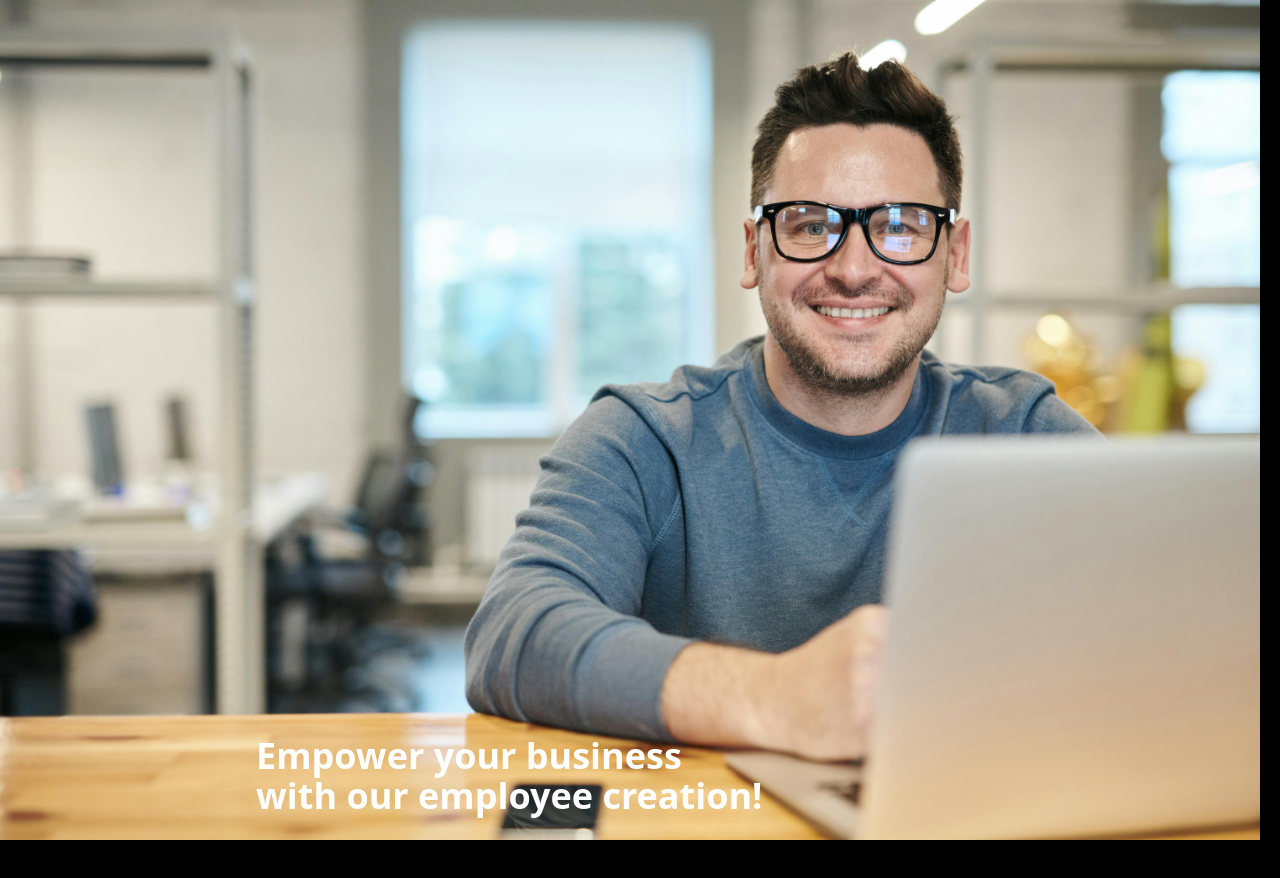
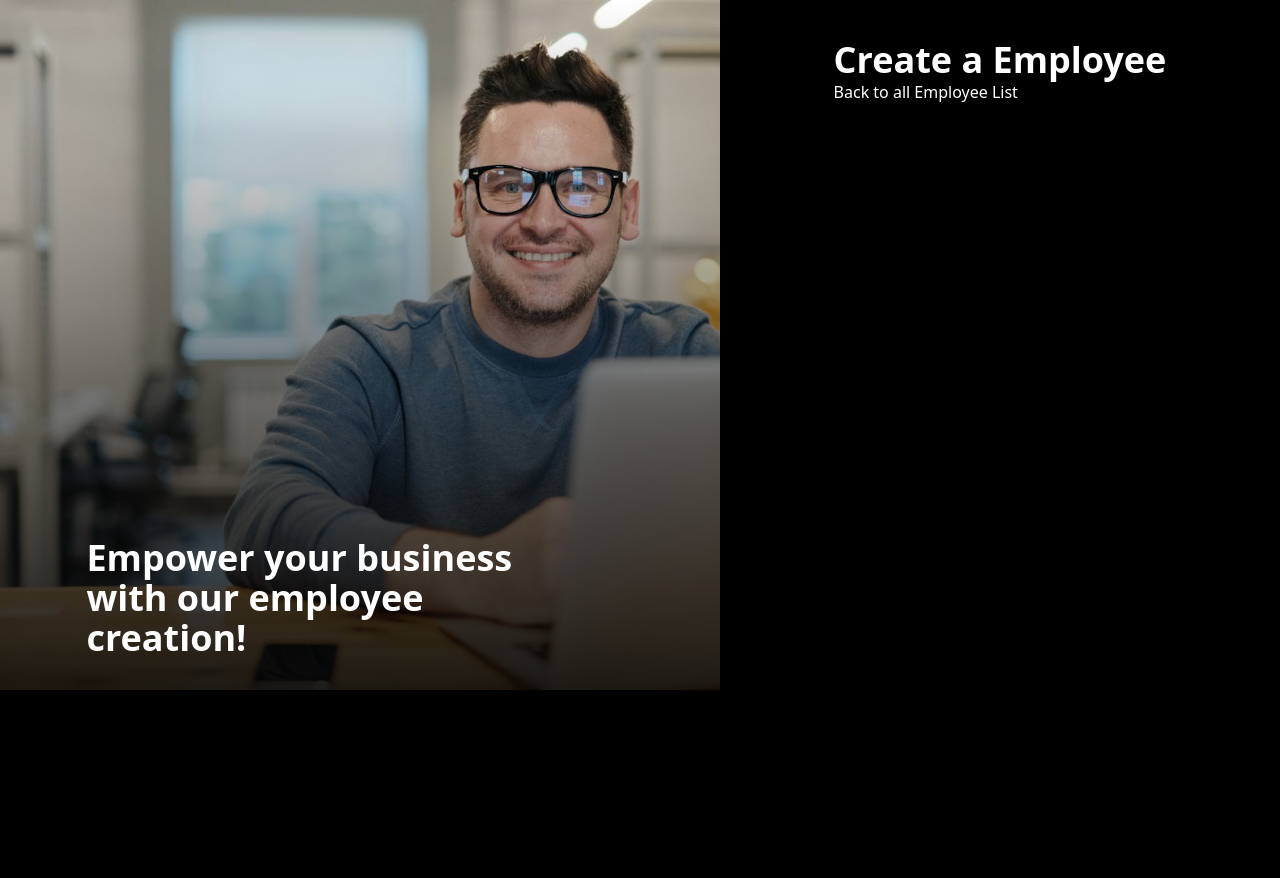
Before and after one commit to Kumar-Akshat22/Dummy-MERN-App, a React (Create React App) app in the folder frontend/: page /addemployee in a window 1280 px wide. Shown: the top 878 px of the page. After the commit the page ends 800 px from the top, so only its background shows below. Built offline with nearby package versions, Linux system fonts and the light colour scheme.

Commit message:
developing employee details form page

```diff
--- a/frontend/src/pages/CreateEmployeePage.js
+++ b/frontend/src/pages/CreateEmployeePage.js
@@ -1,33 +1,36 @@
 import React from 'react'
 import EmployeeForm from '../components/EmployeeForm'
-import FormImage from "../assets/Form Page.jpg"
+import formImage from "../assets/formImage.jpg"
 
 function CreateEmployeePage() {
   return (
     <section>
-      <div className=''>
-        <div className='relative'>
-          <div>
-            <img src={FormImage} width="1260" height="750"></img>
+      <div className='flex'>
+        <div className='relative pb-24'>
+          <div className='w-[720px] h-[690px]'>
+            <img className="h-full w-full object-cover object-top" src={formImage}></img>
           </div>
 
           {/* Gradient */}
-          <div></div>
+          <div className='absolute inset-0 bg-gradient-to-t from-black to-transparent'></div>
 
           {/* Text */}
-          <div className='w-full max-w-lg absolute bottom-6 left-[20%]'>
+          <div className='w-full max-w-[30rem] absolute bottom-[8rem] left-[12%]'>
             <p className='text-white text-4xl font-bold'>Empower your business with our employee creation!</p>
           </div>
 
         </div>
-        <div>
+        <div className='w-full flex flex-col px-8 py-10 items-center max-w-xl'>
 
-          <div>
-            <h1>Create a Employee</h1>
-            <span>Back to all Employee List</span>
-          </div>
 
-          <EmployeeForm />
+
+            <div className='text-white'>
+              <h1 className='text-4xl font-bold'>Create a Employee</h1>
+              <span>Back to all Employee List</span>
+            </div>
+
+            <EmployeeForm />
+
         </div>
 
 
@@ -36,4 +39,4 @@ function CreateEmployeePage() {
   )
 }
 
-export default CreateEmployeePage
+export default CreateEmployeePage;
```
Also changed, not shown: frontend/src/assets/formImage.jpg (added), frontend/src/assets/formImage2.jpg (added).
